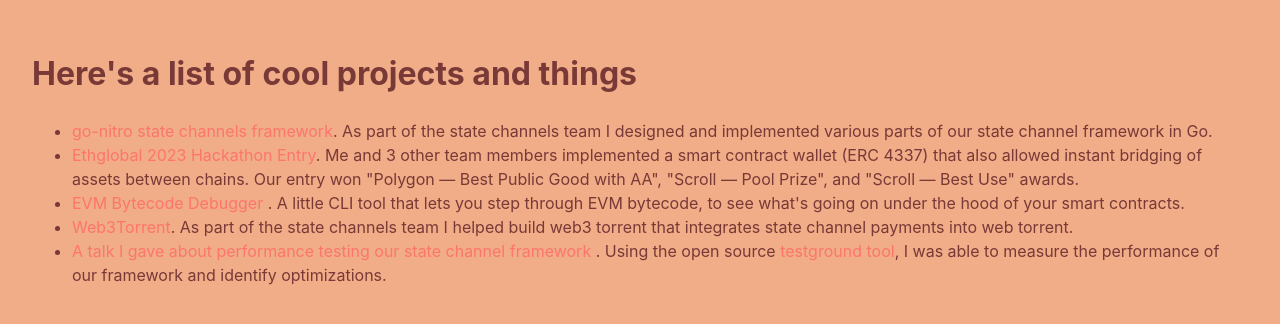
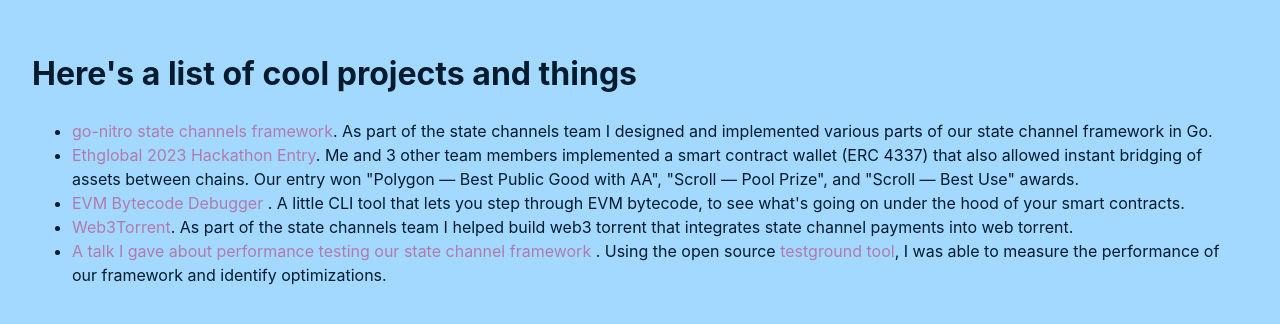
Before and after one commit to lalexgap/website, a React (Vite) app: page /projects in a window 1280 px wide. Shown: the part 234-558 px from the top of the page. Built offline with nearby package versions, Linux system fonts and the light colour scheme.

Commit message:
change font

```diff
--- a/src/theme.ts
+++ b/src/theme.ts
@@ -2,10 +2,10 @@
 
 const theme = {
   colors: {
-    primary: '#FC766A',
-    secondary: '#783937',
-    background: '#F1AC88',
-    text:"#783937",
+    primary: '#B07BAC',
+    secondary: '#294C60',
+    background: '#A3D9FF',
+    text:"#001B2E",
     buttonText: "#FFFFFF",
   },
 };
```
